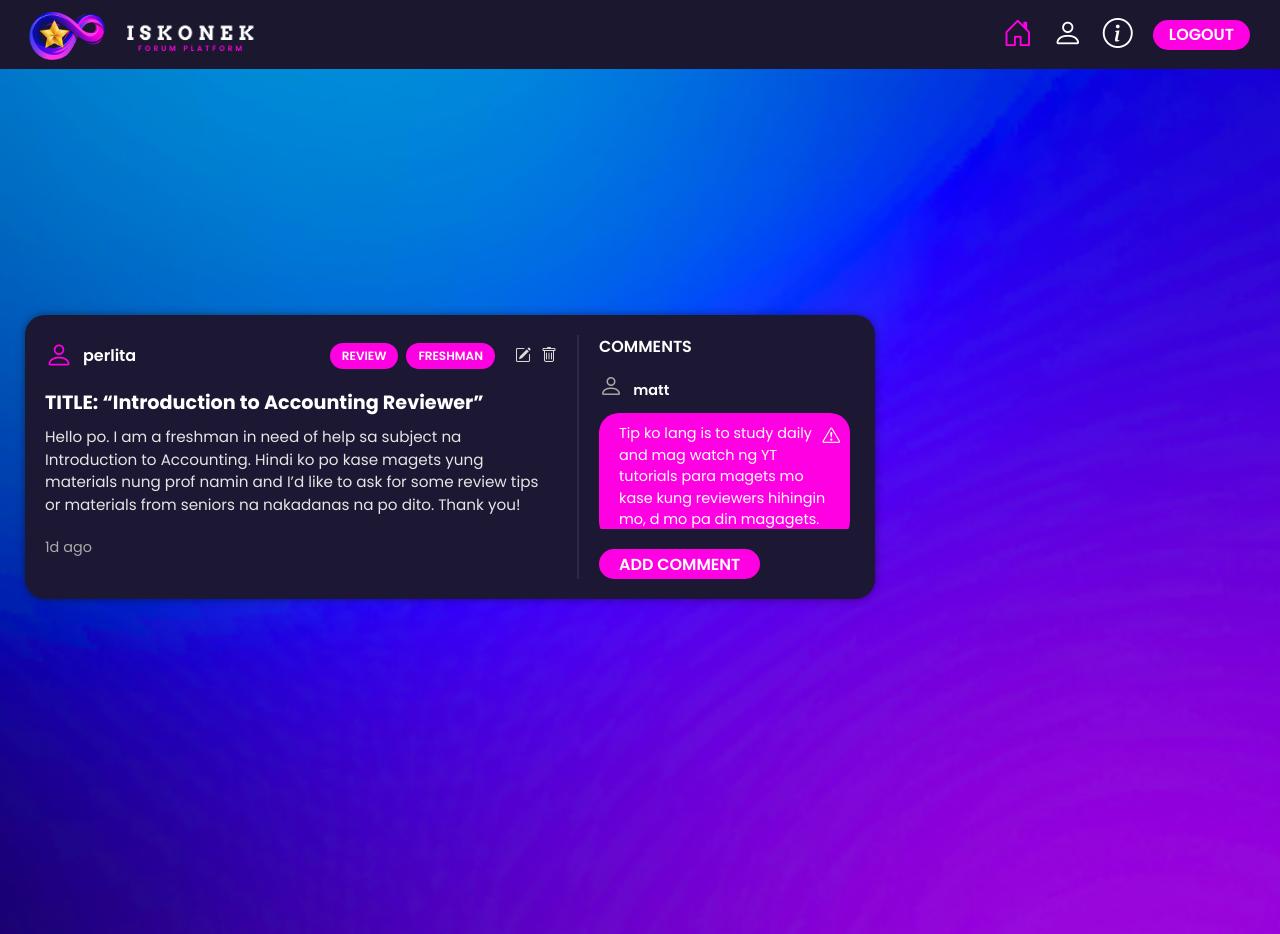
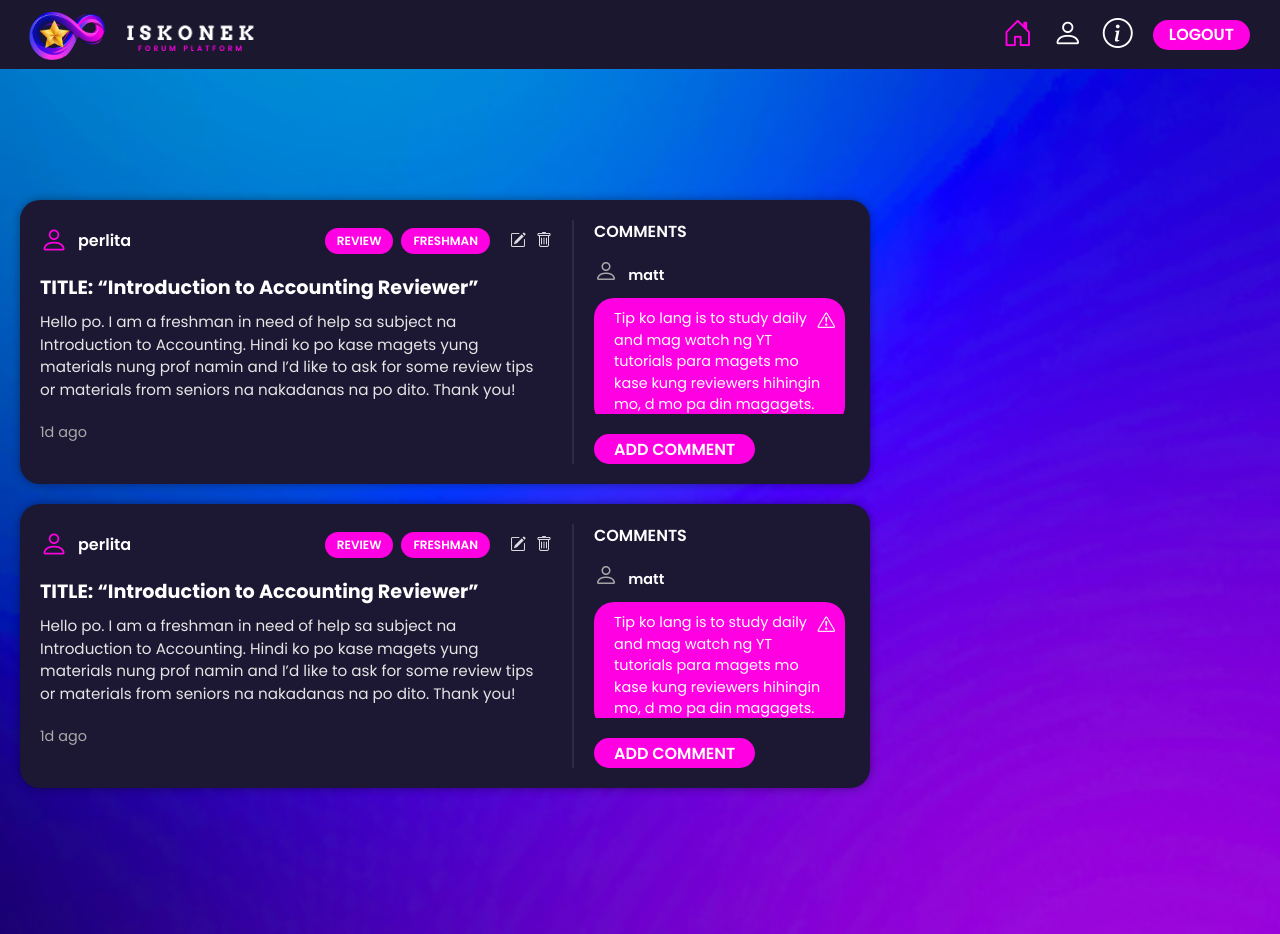
Before and after one commit to bautista-johnmatthew/Iskolutions-AWS-Solar-Power-Hackathon, a Flask app: page / in a window 1280 px wide. Run offline with Flask 3, Linux system fonts and the light colour scheme; some libraries are stand-ins or nearby versions.

Commit message:
debug post template

```diff
--- a/web/src/static/css/feed-style.css
+++ b/web/src/static/css/feed-style.css
@@ -3,17 +3,18 @@ body, html {
   margin: 0;
   padding: 0;
   font-family: 'Poppins', sans-serif;
-  overflow: hidden;
+  overflow: auto;
 }
 
 .feed-background {
   background: url("/static/img/gradient-wallpaper.png") no-repeat center center fixed;
   background-size: cover;
   display: flex;
-  justify-content: center;
+  flex-direction: column; /* NEW: stack nav + feed vertically */
   align-items: center;
-  height: 100vh;
-  width: 100vw;
+  min-height: 100vh; /* allow more height as content grows */
+  width: 100%;
+  padding-top: 80px; /* space for navbar */
 }
 
 .navbar {
@@ -85,11 +86,11 @@ body, html {
 
 .feed-container {
   display: flex;
-  justify-content: space-between;
+  flex-direction: column;
   align-items: flex-start;
   width: 100%;
   max-width: 1300px;
-  margin: 40px auto;
+  margin: 120px auto 40px;
   padding: 0 20px;
 }
 
@@ -101,7 +102,7 @@ body, html {
   padding: 20px;
   color: white;
   width: 850px;
-  margin: 0 0 20px 5px;
+  margin: 0 0 20px 0; /* NO left margin */
   box-shadow: 0 0 10px rgba(0,0,0,0.4);
   gap: 20px;
 }
--- a/web/src/templates/feed.html
+++ b/web/src/templates/feed.html
@@ -100,6 +100,66 @@
         <button class="add-comment-btn">ADD COMMENT</button>
         </div>
     </div>
+
+    <div class="post-wrapper">
+        <div class="post-left">
+        <div class="post-header">
+            <i class="bi bi-person user-icon"></i>
+            <span class="post-user">perlita</span>
+            <div class="tag-container">
+                <span class="tag">REVIEW</span>
+                <span class="tag">FRESHMAN</span>
+            </div>
+            <div class="post-actions">
+                <i class="bi bi-pencil-square"></i>
+                <i class="bi bi-trash"></i>
+            </div>
+        </div>
+
+        <div class="post-body">
+            <div class="post-title">TITLE: “Introduction to Accounting Reviewer”</div>
+            <p class="post-text">
+            Hello po. I am a freshman in need of help sa subject na Introduction to Accounting.
+            Hindi ko po kase magets yung materials nung prof namin and I’d like to ask for some review tips
+            or materials from seniors na nakadanas na po dito. Thank you!
+            </p>
+        </div>
+
+        <div class="post-footer">
+            <span class="post-time">1d ago</span>
+        </div>
+        </div>
+
+        <!-- Comments -->
+        <div class="post-right">
+        <div class="comments-title">COMMENTS</div>
+
+        <div class="comments-scrollable">
+            <div class="comment">
+                <i class="bi bi-person comment-user-icon"></i>
+                <span class="comment-username">matt</span>
+                <div class="comment-bubble">
+                    Tip ko lang is to study daily and mag watch ng YT tutorials para magets mo
+                    kase kung reviewers hihingin mo, d mo pa din magagets.
+                    <i class="bi bi-exclamation-triangle comment-warning"></i>
+                </div>
+            </div>
+
+            <div class="comment">
+                <i class="bi bi-person comment-user-icon"></i>
+                <span class="comment-username">liza</span>
+                <div class="comment-bubble">
+                    May reviewer ako from 2nd year, if gusto mo send ko sayo.
+                    <i class="bi bi-exclamation-triangle comment-warning"></i>
+                </div>
+            </div>
+
+            <!-- More comments -->
+        </div>
+
+        <button class="add-comment-btn">ADD COMMENT</button>
+        </div>
+    </div>
     </div>
   </div>
 </body>
```
